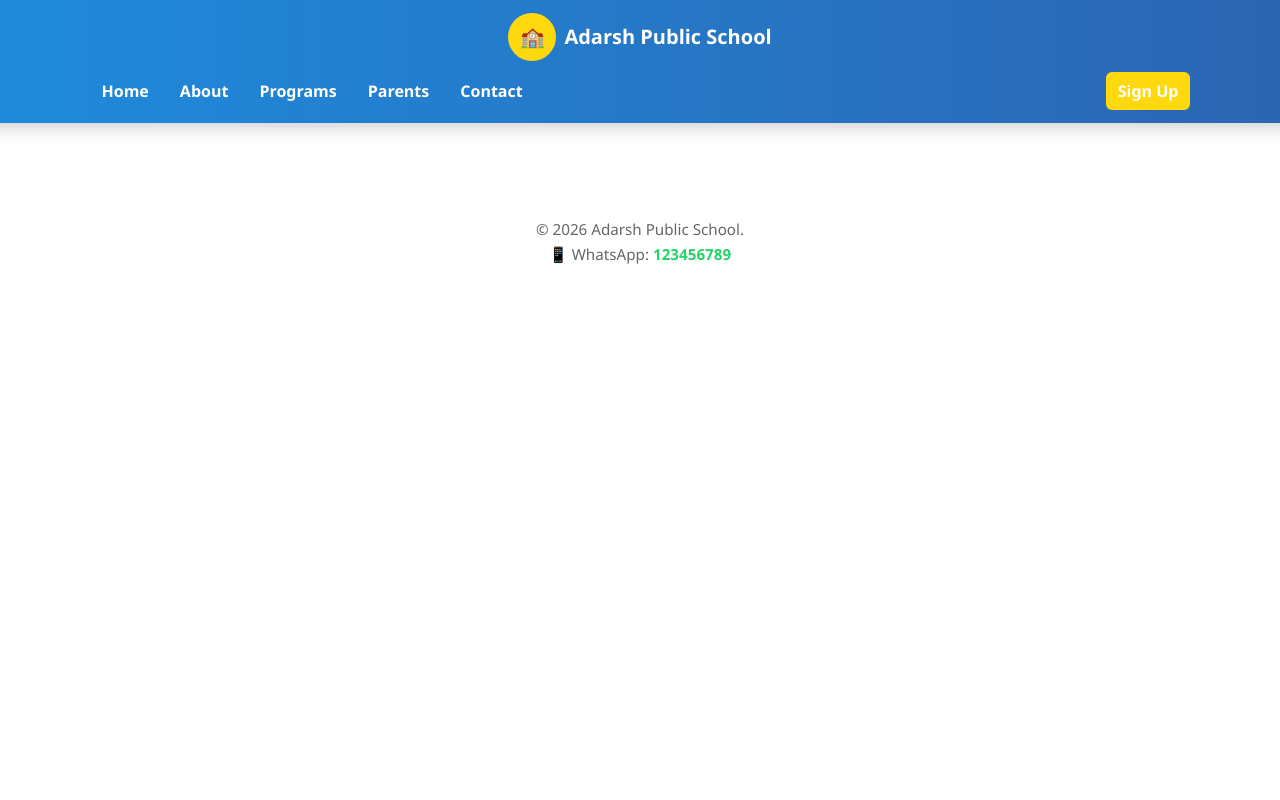
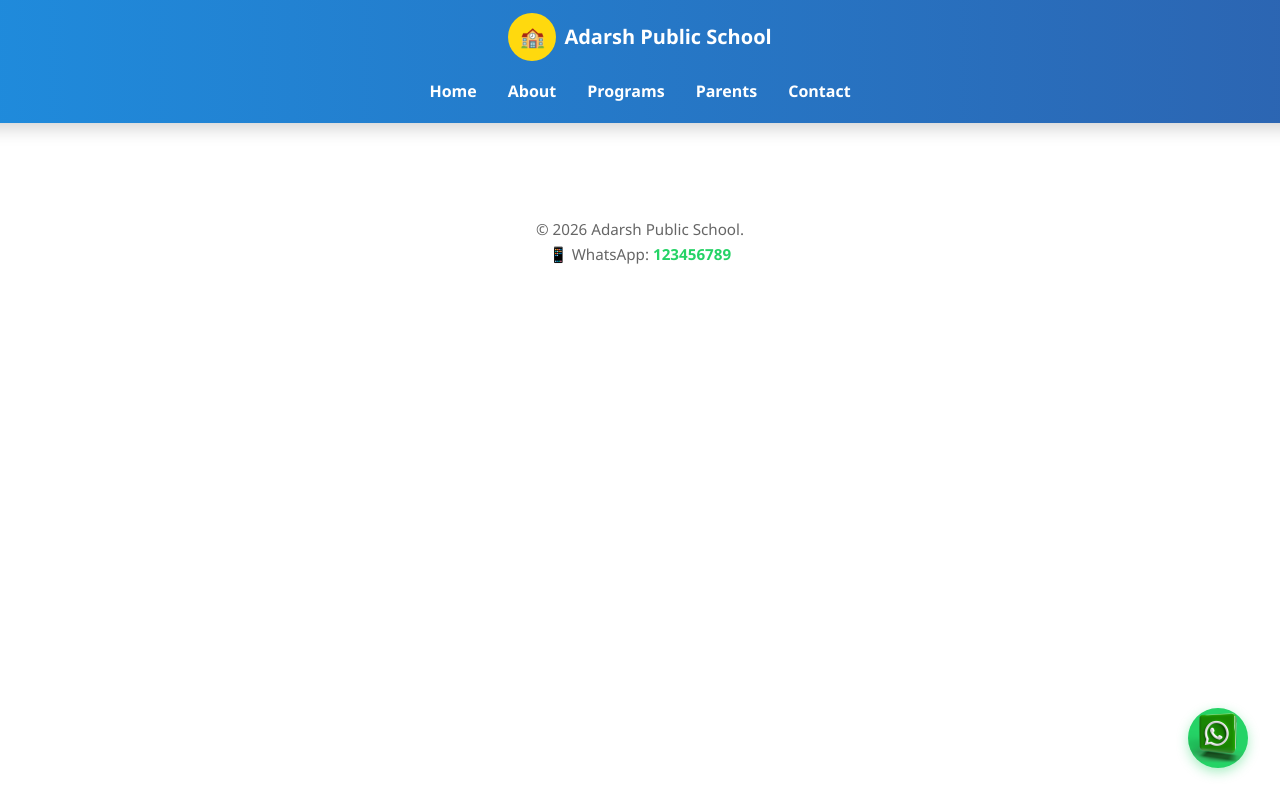
Before and after one commit to abbodh/aps-sundernagar, a React (Create React App) app in the folder src/client/: page /aps-sundernagar/contact in a window 1280 px wide. Shown: the top 800 px of the page. Built offline with nearby package versions, Linux system fonts and the light colour scheme.

Commit message:
update to github pages

```diff
--- a/src/client/src/App.css
+++ b/src/client/src/App.css
@@ -57,21 +57,19 @@
 .navBar {
   margin: 0;
   display: flex;
-  justify-content: space-between;
+  justify-content: center;
   align-items: center;
   flex-wrap: wrap;
   gap: 0.5rem;
 }
 
-.navLeft,
-.navRight {
+.navLeft {
   display: flex;
   align-items: center;
   gap: 0.5rem;
 }
 
-.navLeft a,
-.navRight a {
+.navLeft a {
   color: #ffffff;
   text-decoration: none;
   padding: 0.5rem 0.72rem;
@@ -80,18 +78,9 @@
   transition: transform 0.2s ease, opacity 0.2s ease;
 }
 
-.navLeft a:hover,
-.navRight a:hover {
+.navLeft a:hover {
   opacity: 0.86;
   transform: translateY(-1px);
-}
-
-.btn-signup {
-  background-color: #ffd90e;
-  color: #1f4e79;
-  font-weight: 700;
-  border-radius: 999px;
-  padding: 0.5rem 0.9rem;
 }
 
 .navLeft a:hover,
@@ -376,3 +365,41 @@ main {
     max-height: 300px;
   }
 }
+
+.whatsapp-floating-btn {
+  position: fixed;
+  bottom: 2rem;
+  right: 2rem;
+  width: 60px;
+  height: 60px;
+  background-color: #25d366;
+  border-radius: 50%;
+  display: flex;
+  align-items: center;
+  justify-content: center;
+  box-shadow: 0 4px 12px rgba(37, 211, 102, 0.4);
+  z-index: 99;
+  transition: transform 0.3s ease, box-shadow 0.3s ease;
+  text-decoration: none;
+}
+
+.whatsapp-floating-btn:hover {
+  transform: scale(1.1);
+  box-shadow: 0 6px 18px rgba(37, 211, 102, 0.6);
+}
+
+.whatsapp-floating-btn img {
+  width: 100%;
+  height: 100%;
+  border-radius: 50%;
+  object-fit: cover;
+}
+
+@media (max-width: 600px) {
+  .whatsapp-floating-btn {
+    bottom: 1.5rem;
+    right: 1.5rem;
+    width: 50px;
+    height: 50px;
+  }
+}
--- a/src/client/src/App.js
+++ b/src/client/src/App.js
@@ -6,7 +6,6 @@ import About from './pages/About';
 import Programs from './pages/Programs';
 import Parents from './pages/Parents';
 import Contact from './pages/Contact';
-import Login from './pages/Login';
 
 function App() {
   return (
@@ -25,9 +24,6 @@ function App() {
               <Link to="/parents">Parents</Link>
               <Link to="/contact">Contact</Link>
             </div>
-            <div className="navRight">
-              <Link className="btn-signup" to="/login">Sign Up</Link>
-            </div>
           </nav>
         </header>
 
@@ -38,7 +34,6 @@ function App() {
             <Route path="/programs" element={<Programs />} />
             <Route path="/parents" element={<Parents />} />
             <Route path="/contact" element={<Contact />} />
-            <Route path="/login" element={<Login />} />
           </Routes>
         </main>
 
@@ -48,6 +43,16 @@ function App() {
             📱 WhatsApp: <a href="https://wa.me/123456789" target="_blank" rel="noopener noreferrer">123456789</a>
           </div>
         </footer>
+
+        <a
+          href="https://wa.me/123456789"
+          target="_blank"
+          rel="noopener noreferrer"
+          className="whatsapp-floating-btn"
+          title="Chat with us on WhatsApp"
+        >
+          <img src={require('./images/3d-whatsapp-logo-icon-green-color-free.png')} alt="WhatsApp" />
+        </a>
       </div>
     </BrowserRouter>
   );
--- a/src/client/src/pages/Contact.js
+++ b/src/client/src/pages/Contact.js
@@ -1,18 +1,24 @@
 import React from 'react';
 
-function ContactPage() {
-  const mapSrc = 'https://maps.app.goo.gl/p9Jd6R5Fum6TpDFV6';
+function Contact() {
+  const mapEmbedUrl = 'https://www.google.com/maps/embed?pb=!1m18!1m12!1m3!1d3675.455987809196!2d81.6851363!3d21.2528359!2m3!1f0!2f0!3f0!3m2!1i1024!2i768!4f13.1!3m3!1m2!1s0x3a28dfd81f5fbb01%3A0x5b28a2b8290bf50b!2s6JJ7%2B639%2C%20Unnamed%20Road%2C%20Patel%20Para%2C%20Raipur%2C%20Chhattisgarh%20492001!5e0!3m2!1sen!2sin!4v1700000000000';
+  const mapDirectUrl = 'https://maps.app.goo.gl/p9Jd6R5Fum6TpDFV6';
 
   return (
     <div className="content">
       <h2>Contact Us</h2>
       <p>Email: help@schoolmanagement.example</p>
       <p>Phone: +1 555 123 4567</p>
-      <p>Address: 6JJ7+639, Unnamed Road, Patel Para, Raipur, Chhattisgarh 492001</p>
+      <p>
+        Address: 6JJ7+639, Unnamed Road, Patel Para, Raipur, Chhattisgarh 492001{' '}
+        <a href={mapDirectUrl} target="_blank" rel="noopener noreferrer" style={{ color: '#2d8fe8', fontWeight: 600 }}>
+          (View on Google Maps)
+        </a>
+      </p>
       <div className="map-wrapper">
         <iframe
           title="Adarsh Public School Location"
-          src={mapSrc}
+          src={mapEmbedUrl}
           width="100%"
           height="350"
           style={{ border: 0 }}
@@ -25,4 +31,4 @@ function ContactPage() {
   );
 }
 
-export default ContactPage;
+export default Contact;
--- a/src/client/src/pages/Home.js
+++ b/src/client/src/pages/Home.js
@@ -1,4 +1,5 @@
 import React from 'react';
+import { Link } from 'react-router-dom';
 
 function HomePage() {
   return (
@@ -9,20 +10,24 @@ function HomePage() {
           <h1>Adarsh Public School</h1>
           <p className="hero-subtitle">Discover, Learn & Grow Together!</p>
           <div className="hero-buttons">
-            <button className="btn btn-primary">Enroll Now</button>
-            <button className="btn btn-secondary">Learn More</button>
+            <Link to="/contact">
+              <button className="btn btn-primary">Enroll Now</button>
+            </Link>
+            <Link to="/about">
+              <button className="btn btn-secondary">Learn More</button>
+            </Link>
           </div>
         </div>
         <div className="hero-right">
           <img
-            src="https://images.unsplash.com/photo-1597600214959-69a9831571ab?auto=format&fit=crop&w=900&q=80"
-            alt="Children playing outdoors"
+            src={require('../images/background.png')}
+            alt="Adarsh Public School"
           />
         </div>
       </section>
 
       <section className="info-section">
-        <h2>Welcome to Little Ex, Learn & Kindergarten!</h2>
+        <h2>Welcome to Adarsh Public School!</h2>
         <p>
           Join us in a joyful learning adventure designed for kids to build
           confidence, creativity, and community. Our programs are crafted with
```
Also changed, not shown: src/client/package.json (+7 -1 lines), src/client/public/index.html (+4 -4 lines), src/client/public/robots.txt, src/client/src/images/3d-whatsapp-logo-icon-green-color-free.png (renamed from src/client/src/images/3d-whatsapp-logo-icon-green-color-free-png.webp), 1 other file (tests, documents, lock files or other folders).
